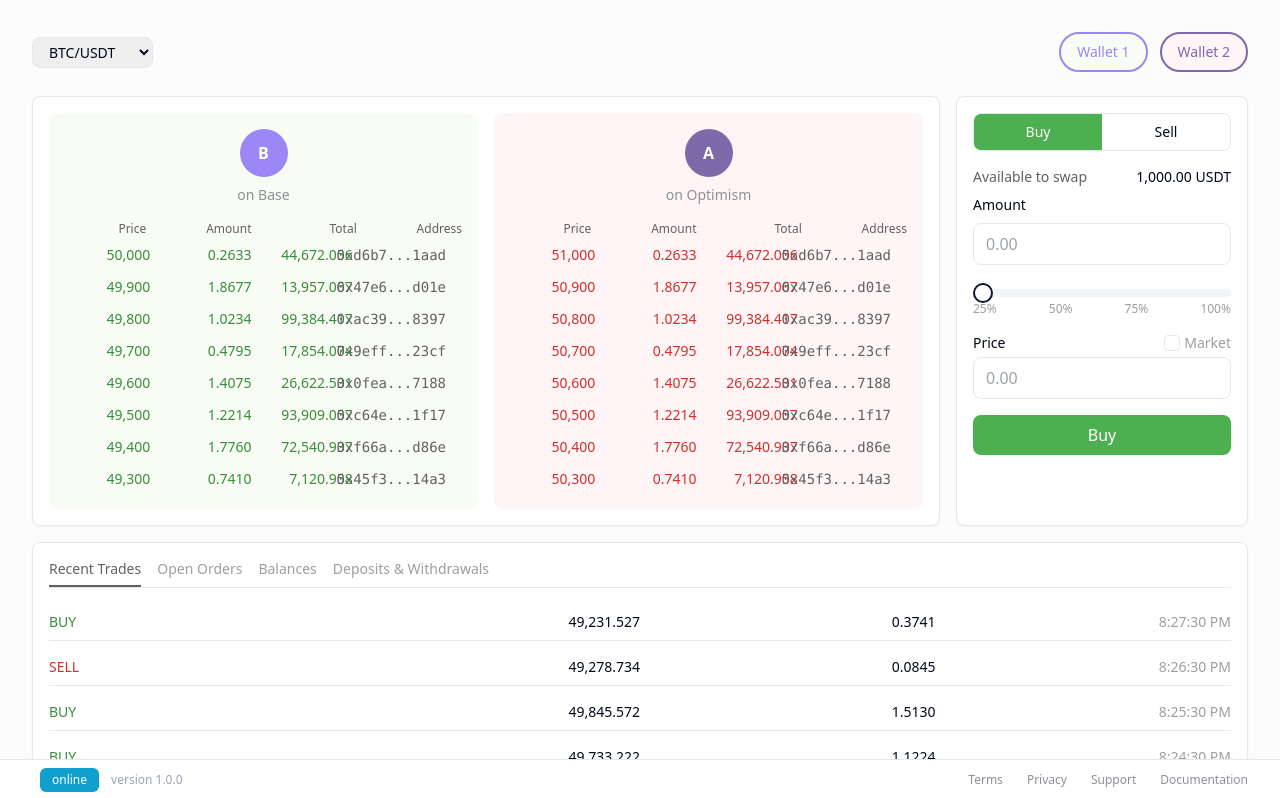
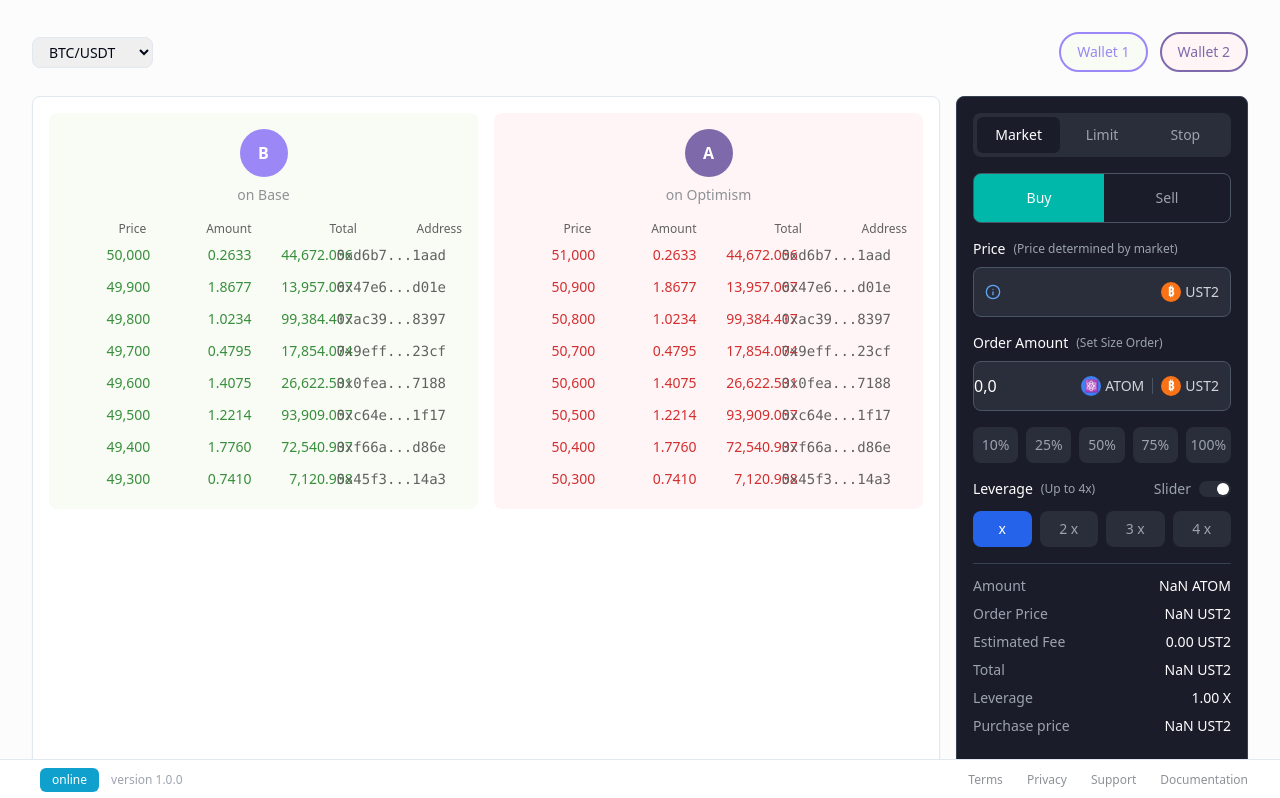
Before and after one commit to aspensprotocol/tradeglance-ui, a React (Vite) app: page / in a window 1280 px wide. Shown: the top 798 px of the page. Built offline with nearby package versions, Linux system fonts and the light colour scheme.

Commit message:
Refactor: Update TradeForm component
Updated the TradeForm component to match the provided image.

```diff
--- a/src/components/TradeForm.tsx
+++ b/src/components/TradeForm.tsx
@@ -1,6 +1,7 @@
+
 import { useState } from "react";
 import { cn } from "@/lib/utils";
-import { Check } from "lucide-react";
+import { Info } from "lucide-react";
 import { Slider } from "@/components/ui/slider";
 
 interface TradeFormProps {
@@ -8,30 +9,50 @@ interface TradeFormProps {
 }
 
 const TradeForm = ({ selectedPair }: TradeFormProps) => {
+  const [activeOrderType, setActiveOrderType] = useState<"market" | "limit" | "stop">("market");
   const [activeTab, setActiveTab] = useState<"buy" | "sell">("buy");
-  const [isMarket, setIsMarket] = useState(false);
-  const [amount, setAmount] = useState("");
+  const [amount, setAmount] = useState("0,0");
   const [price, setPrice] = useState("");
-  const [sliderValue, setSliderValue] = useState([0]);
+  const [percentageValue, setPercentageValue] = useState(0);
+  const [leverageValue, setLeverageValue] = useState([1]);
+  const [selectedLeverage, setSelectedLeverage] = useState("x");
 
-  const handleSliderChange = (value: number[]) => {
-    setSliderValue(value);
-    // Assuming max amount is 100 for this example
-    setAmount((value[0]).toString());
+  const handlePercentageClick = (percentage: number) => {
+    setPercentageValue(percentage);
   };
 
+  const leverageOptions = ["x", "2 x", "3 x", "4 x"];
+
   return (
-    <div className="h-full bg-white rounded-lg shadow-sm border animate-fade-in">
+    <div className="h-full bg-[#1a1d29] rounded-lg shadow-sm border border-gray-700 animate-fade-in text-white">
       <div className="p-4 space-y-4">
-        {/* Tabs */}
-        <div className="flex rounded-lg border overflow-hidden">
+        {/* Order Type Tabs */}
+        <div className="flex rounded-lg bg-[#2a2d3a] p-1">
+          {["market", "limit", "stop"].map((type) => (
+            <button
+              key={type}
+              onClick={() => setActiveOrderType(type as any)}
+              className={cn(
+                "flex-1 py-2 px-3 text-sm font-medium rounded-md transition-colors capitalize",
+                activeOrderType === type
+                  ? "bg-[#1a1d29] text-white"
+                  : "text-gray-400 hover:text-white"
+              )}
+            >
+              {type}
+            </button>
+          ))}
+        </div>
+
+        {/* Buy/Sell Toggle */}
+        <div className="flex rounded-lg border border-gray-600 overflow-hidden">
           <button
             onClick={() => setActiveTab("buy")}
             className={cn(
-              "flex-1 py-2 text-sm font-medium transition-colors",
+              "flex-1 py-3 text-sm font-medium transition-colors",
               activeTab === "buy"
-                ? "bg-bid text-white"
-                : "hover:bg-neutral-soft"
+                ? "bg-[#00b8a9] text-white border-2 border-[#00b8a9]"
+                : "text-gray-400 hover:text-white"
             )}
           >
             Buy
@@ -39,89 +60,155 @@ const TradeForm = ({ selectedPair }: TradeFormProps) => {
           <button
             onClick={() => setActiveTab("sell")}
             className={cn(
-              "flex-1 py-2 text-sm font-medium transition-colors",
+              "flex-1 py-3 text-sm font-medium transition-colors",
               activeTab === "sell"
-                ? "bg-ask text-white"
-                : "hover:bg-neutral-soft"
+                ? "bg-gray-600 text-white"
+                : "text-gray-400 hover:text-white"
             )}
           >
             Sell
           </button>
         </div>
 
-        {/* Form */}
-        <div className="space-y-4">
-          <div className="space-y-2">
-            <div className="flex justify-between items-center text-sm">
-              <span className="text-neutral-dark">Available to swap</span>
-              <span className="font-medium">1,000.00 USDT</span>
+        {/* Price Section */}
+        <div className="space-y-2">
+          <div className="flex items-center gap-2">
+            <label className="text-sm font-medium text-white">Price</label>
+            <span className="text-xs text-gray-400">(Price determined by market)</span>
+          </div>
+          <div className="relative">
+            <Info className="absolute left-3 top-1/2 transform -translate-y-1/2 w-4 h-4 text-blue-400" />
+            <input
+              type="text"
+              value={price}
+              onChange={(e) => setPrice(e.target.value)}
+              className="w-full pl-10 pr-20 py-3 rounded-lg bg-[#2a2d3a] border border-gray-600 text-white placeholder-gray-400 focus:outline-none focus:border-blue-500"
+              placeholder=""
+            />
+            <div className="absolute right-3 top-1/2 transform -translate-y-1/2 flex items-center gap-1">
+              <div className="w-5 h-5 rounded-full bg-orange-500 flex items-center justify-center">
+                <span className="text-xs text-white font-bold">₿</span>
+              </div>
+              <span className="text-sm text-gray-300">UST2</span>
             </div>
-            <label className="block text-sm font-medium mb-1">Amount</label>
+          </div>
+        </div>
+
+        {/* Order Amount */}
+        <div className="space-y-2">
+          <div className="flex items-center gap-2">
+            <label className="text-sm font-medium text-white">Order Amount</label>
+            <span className="text-xs text-gray-400">(Set Size Order)</span>
+          </div>
+          <div className="relative">
             <input
-              type="number"
+              type="text"
               value={amount}
               onChange={(e) => setAmount(e.target.value)}
-              className="w-full px-3 py-2 rounded-lg border focus:outline-none focus:ring-2 focus:ring-neutral"
-              placeholder="0.00"
+              className="w-full pr-32 py-3 rounded-lg bg-[#2a2d3a] border border-gray-600 text-white placeholder-gray-400 focus:outline-none focus:border-blue-500"
+              placeholder="0,0"
             />
-            <div className="pt-4">
-              <Slider
-                defaultValue={[0]}
-                value={sliderValue}
-                onValueChange={handleSliderChange}
-                max={100}
-                step={1}
-                className="w-full"
-              />
-              <div className="flex justify-between mt-1 text-xs text-neutral">
-                <span>25%</span>
-                <span>50%</span>
-                <span>75%</span>
-                <span>100%</span>
+            <div className="absolute right-3 top-1/2 transform -translate-y-1/2 flex items-center gap-2">
+              <div className="flex items-center gap-1">
+                <div className="w-5 h-5 rounded-full bg-blue-500 flex items-center justify-center">
+                  <span className="text-xs text-white">⚛</span>
+                </div>
+                <span className="text-sm text-gray-300">ATOM</span>
+              </div>
+              <div className="w-px h-4 bg-gray-600"></div>
+              <div className="flex items-center gap-1">
+                <div className="w-5 h-5 rounded-full bg-orange-500 flex items-center justify-center">
+                  <span className="text-xs text-white font-bold">₿</span>
+                </div>
+                <span className="text-sm text-gray-300">UST2</span>
+              </div>
+            </div>
+          </div>
+        </div>
+
+        {/* Percentage Buttons */}
+        <div className="flex gap-2">
+          {[10, 25, 50, 75, 100].map((percentage) => (
+            <button
+              key={percentage}
+              onClick={() => handlePercentageClick(percentage)}
+              className={cn(
+                "flex-1 py-2 text-sm rounded-lg transition-colors",
+                percentageValue === percentage
+                  ? "bg-blue-600 text-white"
+                  : "bg-[#2a2d3a] text-gray-400 hover:text-white hover:bg-[#3a3d4a]"
+              )}
+            >
+              {percentage}%
+            </button>
+          ))}
+        </div>
+
+        {/* Leverage Section */}
+        <div className="space-y-3">
+          <div className="flex items-center justify-between">
+            <div className="flex items-center gap-2">
+              <label className="text-sm font-medium text-white">Leverage</label>
+              <span className="text-xs text-gray-400">(Up to 4x)</span>
+            </div>
+            <div className="flex items-center gap-2">
+              <span className="text-sm text-gray-400">Slider</span>
+              <div className="w-8 h-4 bg-[#2a2d3a] rounded-full relative">
+                <div className="w-3 h-3 bg-white rounded-full absolute top-0.5 right-0.5"></div>
               </div>
             </div>
           </div>
 
-          <div>
-            <div className="flex items-center justify-between mb-1">
-              <label className="text-sm font-medium">Price</label>
+          <div className="flex gap-2">
+            {leverageOptions.map((leverage) => (
               <button
-                onClick={() => setIsMarket(!isMarket)}
-                className="flex items-center space-x-1 text-sm text-neutral hover:text-neutral-dark"
+                key={leverage}
+                onClick={() => setSelectedLeverage(leverage)}
+                className={cn(
+                  "flex-1 py-2 text-sm rounded-lg transition-colors",
+                  selectedLeverage === leverage
+                    ? "bg-blue-600 text-white"
+                    : "bg-[#2a2d3a] text-gray-400 hover:text-white hover:bg-[#3a3d4a]"
+                )}
               >
-                <div className={cn(
-                  "w-4 h-4 border rounded flex items-center justify-center transition-colors",
-                  isMarket && "bg-neutral border-neutral"
-                )}>
-                  {isMarket && <Check className="w-3 h-3 text-white" />}
-                </div>
-                <span>Market</span>
+                {leverage}
               </button>
-            </div>
-            <input
-              type="number"
-              value={price}
-              onChange={(e) => setPrice(e.target.value)}
-              className={cn(
-                "w-full px-3 py-2 rounded-lg border focus:outline-none focus:ring-2 focus:ring-neutral",
-                isMarket && "bg-neutral-soft cursor-not-allowed"
-              )}
-              placeholder="0.00"
-              disabled={isMarket}
-            />
+            ))}
           </div>
+        </div>
 
-          <button
-            className={cn(
-              "w-full py-2 px-4 rounded-lg text-white font-medium transition-colors",
-              activeTab === "buy"
-                ? "bg-bid hover:bg-bid-dark"
-                : "bg-ask hover:bg-ask-dark"
-            )}
-          >
-            {activeTab === "buy" ? "Buy" : "Sell"}
-          </button>
+        {/* Order Summary */}
+        <div className="space-y-2 py-3 border-t border-gray-700">
+          <div className="flex justify-between text-sm">
+            <span className="text-gray-400">Amount</span>
+            <span className="text-white">NaN ATOM</span>
+          </div>
+          <div className="flex justify-between text-sm">
+            <span className="text-gray-400">Order Price</span>
+            <span className="text-white">NaN UST2</span>
+          </div>
+          <div className="flex justify-between text-sm">
+            <span className="text-gray-400">Estimated Fee</span>
+            <span className="text-white">0.00 UST2</span>
+          </div>
+          <div className="flex justify-between text-sm">
+            <span className="text-gray-400">Total</span>
+            <span className="text-white">NaN UST2</span>
+          </div>
+          <div className="flex justify-between text-sm">
+            <span className="text-gray-400">Leverage</span>
+            <span className="text-white">1.00 X</span>
+          </div>
+          <div className="flex justify-between text-sm">
+            <span className="text-gray-400">Purchase price</span>
+            <span className="text-white">NaN UST2</span>
+          </div>
         </div>
+
+        {/* Wallet Button */}
+        <button className="w-full py-3 px-4 rounded-lg bg-[#00b8a9] text-white font-medium transition-colors hover:bg-[#00a695]">
+          Wallet Not Connected
+        </button>
       </div>
     </div>
   );
```
